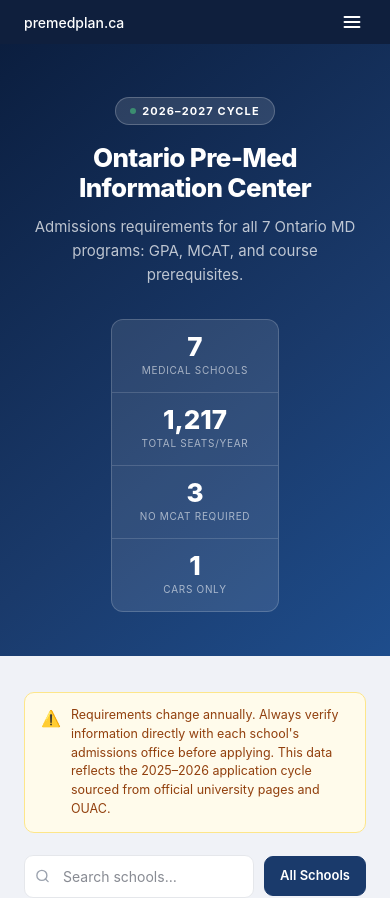
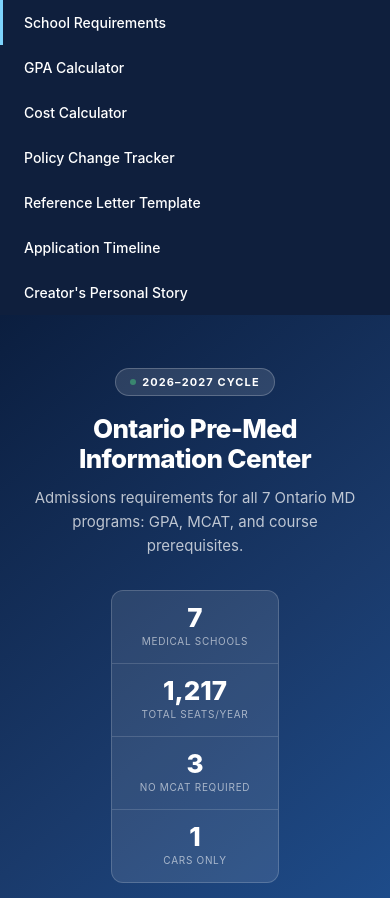
Before and after one commit to connorzgk/premedplan, a Next.js app: page / in a window 390 px wide. Shown: the top 898 px of the page. Built offline with nearby package versions, Linux system fonts and the light colour scheme.

Commit message:
Show nav tabs immediately on mobile, remove hamburger toggle
Co-Authored-By: Claude Sonnet 4.6 <noreply@anthropic.com>

```diff
--- a/components/Navbar.tsx
+++ b/components/Navbar.tsx
@@ -1,7 +1,3 @@
-'use client';
-
-import { useState } from 'react';
-
 const TAB_LABELS = [
   'School Requirements',
   'GPA Calculator',
@@ -18,17 +14,14 @@ interface NavbarProps {
 }
 
 export default function Navbar({ activeTab, onTabChange }: NavbarProps) {
-  const [isOpen, setIsOpen] = useState(false);
-
   return (
     <div className="sticky top-0 z-50">
-      {/* Main bar */}
+      {/* Main bar — desktop only */}
       <nav
-        className="w-full flex items-center justify-center px-6 bg-[#0f1f3d] hover:bg-[#264070] transition-colors duration-200"
+        className="hidden lg:flex w-full items-center justify-center px-6 bg-[#0f1f3d] hover:bg-[#264070] transition-colors duration-200"
         style={{ height: '44px' }}
       >
-        {/* Desktop tabs */}
-        <div className="hidden lg:flex items-center justify-between w-full max-w-[1320px]">
+        <div className="flex items-center justify-between w-full max-w-[1320px]">
           {TAB_LABELS.map((label) => (
             <button
               key={label}
@@ -44,38 +37,14 @@ export default function Navbar({ activeTab, onTabChange }: NavbarProps) {
             </button>
           ))}
         </div>
-
-        {/* Mobile: label + hamburger */}
-        <div className="flex lg:hidden items-center justify-between w-full">
-          <span className="text-white text-[14px] font-medium">premedplan.ca</span>
-          <button
-            onClick={() => setIsOpen((o) => !o)}
-            className="text-white p-1 transition-colors duration-200 hover:text-[#7dd3fc]"
-            aria-label="Toggle menu"
-          >
-            {isOpen ? (
-              <svg width="20" height="20" viewBox="0 0 24 24" fill="none" stroke="currentColor" strokeWidth="2.2" strokeLinecap="round">
-                <line x1="18" y1="6" x2="6" y2="18" />
-                <line x1="6" y1="6" x2="18" y2="18" />
-              </svg>
-            ) : (
-              <svg width="20" height="20" viewBox="0 0 24 24" fill="none" stroke="currentColor" strokeWidth="2.2" strokeLinecap="round">
-                <line x1="3" y1="6" x2="21" y2="6" />
-                <line x1="3" y1="12" x2="21" y2="12" />
-                <line x1="3" y1="18" x2="21" y2="18" />
-              </svg>
-            )}
-          </button>
-        </div>
       </nav>
 
-      {/* Mobile dropdown */}
-      {isOpen && (
-        <div className="lg:hidden bg-[#0f1f3d] border-t border-white/10">
+      {/* Mobile: always-visible stacked list */}
+      <div className="lg:hidden bg-[#0f1f3d]">
         {TAB_LABELS.map((label) => (
           <button
             key={label}
-              onClick={() => { onTabChange(label); setIsOpen(false); }}
+            onClick={() => onTabChange(label)}
             className="flex items-center w-full px-6 py-3 text-[14px] font-medium text-white hover:text-[#7dd3fc] hover:bg-[#264070] transition-colors duration-200 text-left bg-transparent border-0 cursor-pointer"
             style={
               activeTab === label
@@ -87,7 +56,6 @@ export default function Navbar({ activeTab, onTabChange }: NavbarProps) {
           </button>
         ))}
       </div>
-      )}
     </div>
   );
 }
```
Lines whose indentation alone changed are shown as unchanged.
